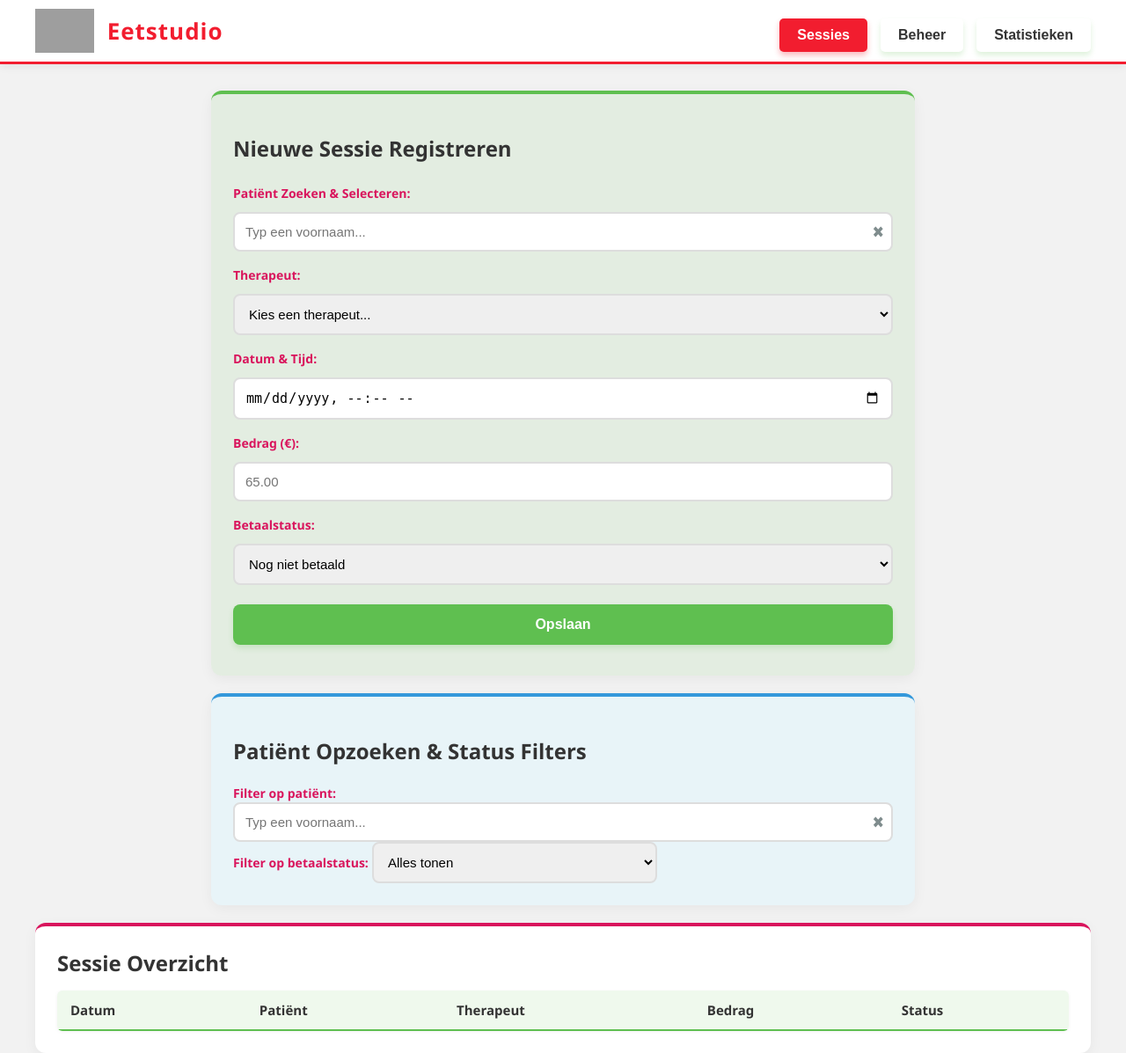
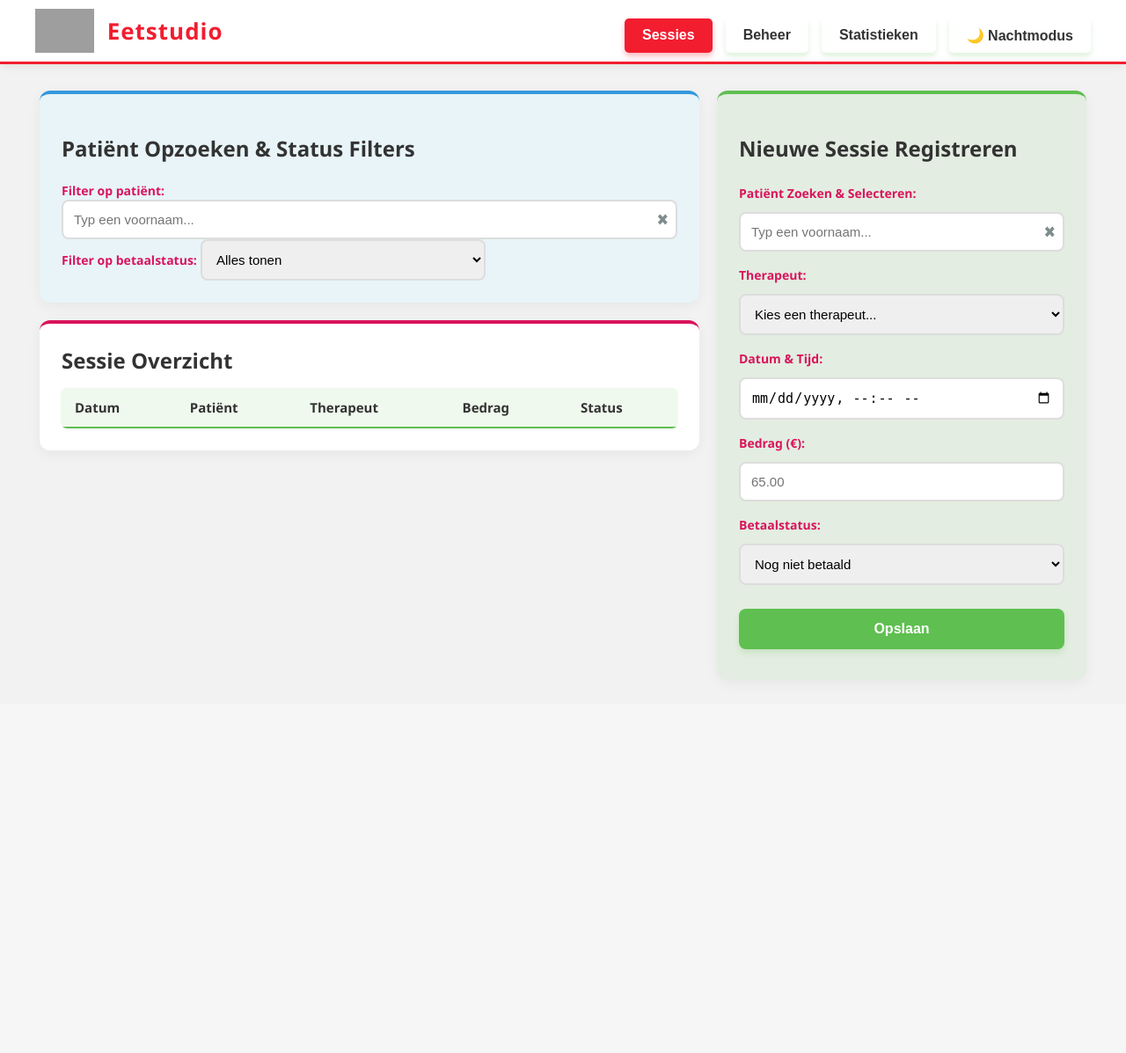
Before and after one commit to WonterRobter/Patient-tracker, a Flask app: page / in a window 1280 px wide. Shown: the whole page at 88% size. After the commit the page ends 773 px from the top, so only its background shows below. Run offline with Flask 3, Linux system fonts and the light colour scheme; data that the repository does not hold is empty; grey boxes are pictures that could not be loaded.

Commit message:
V2.3.2 CSS update

```diff
--- a/backend/static/script.js
+++ b/backend/static/script.js
@@ -27,6 +27,18 @@ function wisselTab(tab) {
         laadStatistieken();
     }
 }
+
+function toggleDarkMode() {
+    document.body.classList.toggle('dark-mode');
+    localStorage.setItem('darkMode', document.body.classList.contains('dark-mode'));
+}
+
+// Automatisch aanzetten als het al aan stond
+window.addEventListener('DOMContentLoaded', () => {
+    if (localStorage.getItem('darkMode') === 'true') {
+        document.body.classList.add('dark-mode');
+    }
+});
 
 // ==========================================
 // INLADEN DATA (Patiënten & Therapeuten)
--- a/backend/static/style.css
+++ b/backend/static/style.css
@@ -27,7 +27,7 @@ body {
 }
 
 /* Flexbox containers voor de lay-out */
-.tab-sectie { max-width: 1200px; margin: 0 auto; padding: 0 20px; }
+.tab-sectie { width: 100%; box-sizing: border-box; padding: 0 25px; }
 .kolom-container { display: flex; flex-wrap: wrap; gap: 20px; margin-bottom: 20px; }
 .kolom { flex: 1; min-width: 320px; }
 
@@ -276,3 +276,72 @@ td button, td select { margin: 0; }
     .status-betaald, .status-onbetaald { color: #000; font-weight: normal; }
     .actie-knoppen { display: none !important; }
 }
+
+/* ==========================================================================
+   12. DARK MODE (NACHTMODUS)
+   ========================================================================== */
+body.dark-mode {
+    --eet-grijs: #121212;
+    --tekst-donker: #e0e0e0;
+    background-color: #121212;
+    color: #e0e0e0;
+}
+
+body.dark-mode .card {
+    background: #1e1e1e;
+    color: #e0e0e0;
+    box-shadow: 0 4px 15px rgba(0,0,0,0.5);
+    border-top-color: #ff4081;
+}
+
+body.dark-mode .registratie-card {
+    background-color: rgba(95, 191, 80, 0.15);
+}
+
+body.dark-mode .opzoek-card {
+    background-color: rgba(52, 152, 219, 0.15);
+}
+
+body.dark-mode input,
+body.dark-mode select {
+    background-color: #2d2d2d;
+    color: #ffffff;
+    border-color: #444;
+}
+
+body.dark-mode table {
+    background-color: #1e1e1e;
+    color: #e0e0e0;
+}
+
+body.dark-mode th {
+    background-color: #2c2c2c;
+    color: #ffffff;
+    border-bottom-color: var(--eet-groen);
+}
+
+body.dark-mode td {
+    border-bottom-color: #2c2c2c;
+}
+
+body.dark-mode tbody tr:nth-child(even) {
+    background-color: #181818;
+}
+
+body.dark-mode tbody tr:hover {
+    background-color: rgba(242, 110, 34, 0.15);
+}
+
+/* Donkere modus schakelknop in de header */
+.btn-darkmode {
+    background: #2c2c2c;
+    color: #fff;
+    border: 1px solid #444;
+    padding: 8px 15px;
+    border-radius: 6px;
+    cursor: pointer;
+    font-size: 14px;
+}
+.btn-darkmode:hover {
+    background: #444;
+}
--- a/backend/templates/index.html
+++ b/backend/templates/index.html
@@ -18,13 +18,63 @@
             <button id="btn-home" class="actief" onclick="wisselTab('home')">Sessies</button>
             <button id="btn-admin" onclick="wisselTab('admin')">Beheer</button>
             <button id="btn-stats" onclick="wisselTab('stats')">Statistieken</button>
+            <button class="btn-darkmode" onclick="toggleDarkMode()">🌙 Nachtmodus</button>
         </nav>
     </header>
 
     <main>
         <div id="tab-home" class="tab-sectie">
-            <div class="no-print" style="max-width: 800px; margin: 0 auto; display: flex; flex-direction: column; gap: 20px;">
-                <section class="card registratie-card">
+            <div class="no-print" style="display: flex; gap: 20px; align-items: flex-start; width: 100%; padding: 0 20px; box-sizing: border-box;">
+
+                <!-- LINKSE KANT: Filter & Sessie Overzicht (neemt alle resterende ruimte in) -->
+                <div style="flex: 1; display: flex; flex-direction: column; gap: 20px; min-width: 0;">
+                    <section class="card opzoek-card" style="margin: 0;">
+                        <h2>Patiënt Opzoeken & Status Filters</h2>
+                        <label>Filter op patiënt:</label>
+                        <div class="autocomplete-wrapper">
+                            <input type="text" id="input-filter-patient" placeholder="Typ een voornaam..." autocomplete="off">
+                            <span class="wis-knop" onclick="wisInputFilter()">✖</span>
+                            <div id="dropdown-filter-patient" class="autocomplete-dropdown hidden"></div>
+                        </div>
+
+                        <label style="margin-top: 10px;">Filter op betaalstatus:</label>
+                        <select id="filter-status" onchange="laadSessies()">
+                            <option value="alle">Alles tonen</option>
+                            <option value="onbetaald">Alleen openstaande (onbetaalde) sessies</option>
+                            <option value="betaald">Alleen betaalde sessies</option>
+                        </select>
+
+                        <div id="sessie-teller" class="teller-vak hidden">
+                            Totaal aantal sessies binnen filter: <span id="teller-getal">0</span>
+                        </div>
+                    </section>
+
+                    <section class="card" style="margin: 0;">
+                        <div style="display: flex; justify-content: space-between; align-items: flex-end; margin-bottom: 15px;">
+                            <h2 style="margin: 0;">Sessie Overzicht</h2>
+                            <div id="download-knoppen" class="hidden no-print" style="display: flex; gap: 10px; align-items: flex-end;">
+                                <button class="btn-download-csv" onclick="downloadRapport()">Download CSV</button>
+                                <button class="btn-download-pdf" onclick="window.print()">Download PDF (Browser)</button>
+                            </div>
+                        </div>
+                        <table id="tabel-sessies">
+                            <thead>
+                                <tr>
+                                    <th>Datum</th>
+                                    <th>Patiënt</th>
+                                    <th>Therapeut</th>
+                                    <th>Bedrag</th>
+                                    <th>Status</th>
+                                </tr>
+                            </thead>
+                            <tbody></tbody>
+                        </table>
+                    </section>
+                </div>
+
+                <!-- RECHTSE KANT: Nieuwe Sessie Registreren (vaste breedte rechts) -->
+                <div style="width: 420px; flex-shrink: 0;">
+                    <section class="card registratie-card" style="margin: 0;">
                         <h2>Nieuwe Sessie Registreren</h2>
                         <form id="form-sessie">
                             <label>Patiënt Zoeken & Selecteren:</label>
@@ -52,54 +102,13 @@
                                 <option value="Bancontact">Betaald via Bancontact</option>
                             </select>
 
-                        <button type="submit">Opslaan</button>
+                            <button type="submit" style="margin-top: 15px;">Opslaan</button>
                         </form>
                         <div id="msg-sessie" class="bericht"></div>
                     </section>
-
-                <section class="card opzoek-card">
-                    <h2>Patiënt Opzoeken & Status Filters</h2>
-                    <label>Filter op patiënt:</label>
-                    <div class="autocomplete-wrapper">
-                        <input type="text" id="input-filter-patient" placeholder="Typ een voornaam..." autocomplete="off">
-                        <span class="wis-knop" onclick="wisInputFilter()">✖</span>
-                        <div id="dropdown-filter-patient" class="autocomplete-dropdown hidden"></div>
                 </div>
 
-                    <label style="margin-top: 10px;">Filter op betaalstatus:</label>
-                    <select id="filter-status" onchange="laadSessies()">
-                        <option value="alle">Alles tonen</option>
-                        <option value="onbetaald">Alleen openstaande (onbetaalde) sessies</option>
-                        <option value="betaald">Alleen betaalde sessies</option>
-                    </select>
-
-                    <div id="sessie-teller" class="teller-vak hidden">
-                        Totaal aantal sessies binnen filter: <span id="teller-getal">0</span>
             </div>
-                </section>
-            </div>
-
-            <section class="card" style="margin-top: 20px;">
-                <div style="display: flex; justify-content: space-between; align-items: flex-end; margin-bottom: 15px;">
-                    <h2 style="margin: 0;">Sessie Overzicht</h2>
-                    <div id="download-knoppen" class="hidden no-print" style="display: flex; gap: 10px; align-items: flex-end;">
-                        <button class="btn-download-csv" onclick="downloadRapport()">Download CSV</button>
-                        <button class="btn-download-pdf" onclick="window.print()">Download PDF (Browser)</button>
-                    </div>
-                </div>
-                <table id="tabel-sessies">
-                    <thead>
-                        <tr>
-                            <th>Datum</th>
-                            <th>Patiënt</th>
-                            <th>Therapeut</th>
-                            <th>Bedrag</th>
-                            <th>Status</th>
-                        </tr>
-                    </thead>
-                    <tbody></tbody>
-                </table>
-            </section>
         </div>
 
         <div id="tab-stats" class="tab-sectie hidden">
```
Also changed, not shown: docker-compose.yml (+11 -8 lines). Lines whose indentation alone changed are shown as unchanged.
